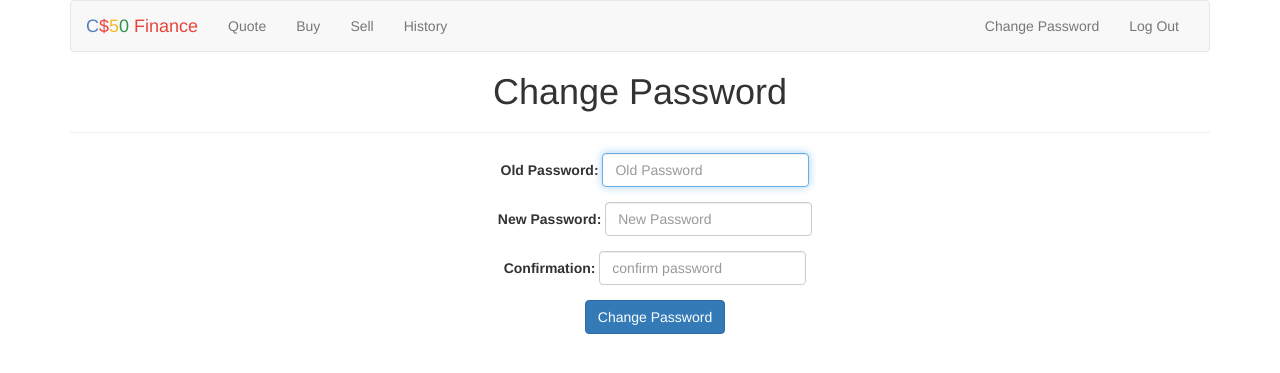
After one commit to lawrencemh/cs50, a Flask app: page /account/password in a window 1280 px wide. The commit adds this page. Shown: the top 373 px of the page. Run offline with Flask 2, Linux system fonts and the light colour scheme; a user stored in the database is signed in; some libraries are stand-ins or nearby versions.

Commit message:
Added password change functionality and fixed index error where a user's portfolio is empty

```diff
--- a/pset7/finance/application.py
+++ b/pset7/finance/application.py
@@ -45,9 +45,10 @@ def index():
     # get user's portfolio from database
     portfolio = db.execute("SELECT user_id, symbl as symbol, sum(quantity) as qty FROM user_history WHERE type = :type AND user_id = :uid AND is_sold = 0 GROUP BY user_id, symbol", uid=user_id, type=1)
 
-    # check sql executed properly
+    # create empty portfolio if none found
     if not portfolio:
-        return apology("Error loading your portfolio!")
+        portfolio = []
+        flash("You currently have no shares in your portfolio!")
 
     # Iterate through each share in portfolio
     for share in portfolio:
@@ -69,8 +70,9 @@ def index():
         share["price"] = usd(share_dt["price"])
 
     # create cash object to summarise user's cash and append to end of portfolio
-    value = db.execute("SELECT cash FROM users WHERE id = :uid", uid=user_id)[0]["cash"]
-    cash = {"symbol" : "CASH", "name" : " ", "qty" : " ", "price" : " ", "value" : usd(value)}
+    value = db.execute("SELECT cash FROM users WHERE id = :uid", uid=user_id)
+    cash_v = value[0]["cash"]
+    cash = {"symbol" : "CASH", "name" : " ", "qty" : " ", "price" : " ", "value" : usd(cash_v)}
     portfolio.append(cash)
 
     # return html list of portfolio summary
@@ -333,3 +335,51 @@ def sell():
 
         # return sell view
         return render_template("sell.html", tickers=tickers)
+
+
+@app.route("/account/password", methods=["GET", "POST"])
+@login_required
+def password():
+    # if user reached route via POST (as by submitting a form via POST)
+    if request.method == "POST":
+
+        # ensure old password was submitted
+        if not request.form.get("old_password"):
+            flash('Please enter your current password', 'error')
+            return redirect(url_for("password"))
+
+        # ensure new passwords are submitted and match
+        if not request.form.get("password") or not request.form.get("password_confirm"):
+            flash('Please enter your new password and confirm', 'error')
+            return redirect(url_for("password"))
+        elif request.form.get("password") != request.form.get("password_confirm"):
+            flash("Your new password and confirmation don't match!", 'error')
+            return redirect(url_for("password"))
+
+        # query database for username
+        rows = db.execute("SELECT * FROM users WHERE id = :uid", uid=session['user_id'])
+
+        # ensure username exists and password is correct
+        if len(rows) != 1 or not pwd_context.verify(request.form.get("old_password"), rows[0]["hash"]):
+            flash('Your current password is incorrect!', 'error')
+            return redirect(url_for("password"))
+
+        # ensure new password doesn't match the old password
+        if pwd_context.verify(request.form.get("password"), rows[0]["hash"]):
+            flash("You have used that password before! Please choose a new unique password.", 'error')
+            return redirect(url_for("password"))
+
+        # update password
+        hPass = pwd_context.encrypt(request.form.get("password"))
+        r = db.execute("UPDATE users SET hash = :hash WHERE id = :uid", uid=session['user_id'], hash=hPass)
+        if not r:
+            flash('Sorry - something went wrong updating your password', 'error')
+            return redirect(url_for("password"))
+
+        # return success message and password change form
+        flash('Successfully updated your password')
+        return redirect(url_for("password"))
+
+    elif request.method =="GET":
+        # return password change form
+        return render_template("password.html")
--- a/pset7/finance/templates/layout.html
+++ b/pset7/finance/templates/layout.html
@@ -44,6 +44,7 @@
                                 <li><a href="{{ url_for('history') }}">History</a></li>
                             </ul>
                             <ul class="nav navbar-nav navbar-right">
+                                <li><a href="{{ url_for('password') }}">Change Password</a></li>
                                 <li><a href="{{ url_for('logout') }}">Log Out</a></li>
                             </ul>
                         {% else %}
--- /dev/null
+++ b/pset7/finance/templates/password.html
@@ -0,0 +1,37 @@
+{% extends "layout.html" %}
+
+{% block title %}
+    Change Password
+{% endblock %}
+
+{% block main %}
+<h1>Change Password</h1>
+<hr>
+<div class="container">
+    <div class="row">
+
+        <form action="{{ url_for('password') }}" method="post">
+            <fieldset>
+                <div class="form-group">
+                    <label class="control-label" for="old_password">Old Password:</label>
+                    <input autocomplete="off" autofocus class="form-control" name="old_password" placeholder="Old Password" type="password"/>
+                </div>
+
+                <div class="form-group">
+                    <label class="control-label" for="password">New Password:</label>
+                    <input autocomplete="off" autofocus class="form-control" name="password" placeholder="New Password" type="password"/>
+                </div>
+                <div class="form-group">
+                    <label class="control-label" for="password_confirm">Confirmation: </label>
+                    <input autocomplete="off" autofocus class="form-control" name="password_confirm" placeholder="confirm password" type="password"/>
+                </div>
+                <div class="form-group">
+                    <button class="btn btn-default btn-primary" type="submit">Change Password</button>
+                </div>
+            </fieldset>
+        </form>
+
+    </div>
+</div>
+
+{% endblock %}
```
